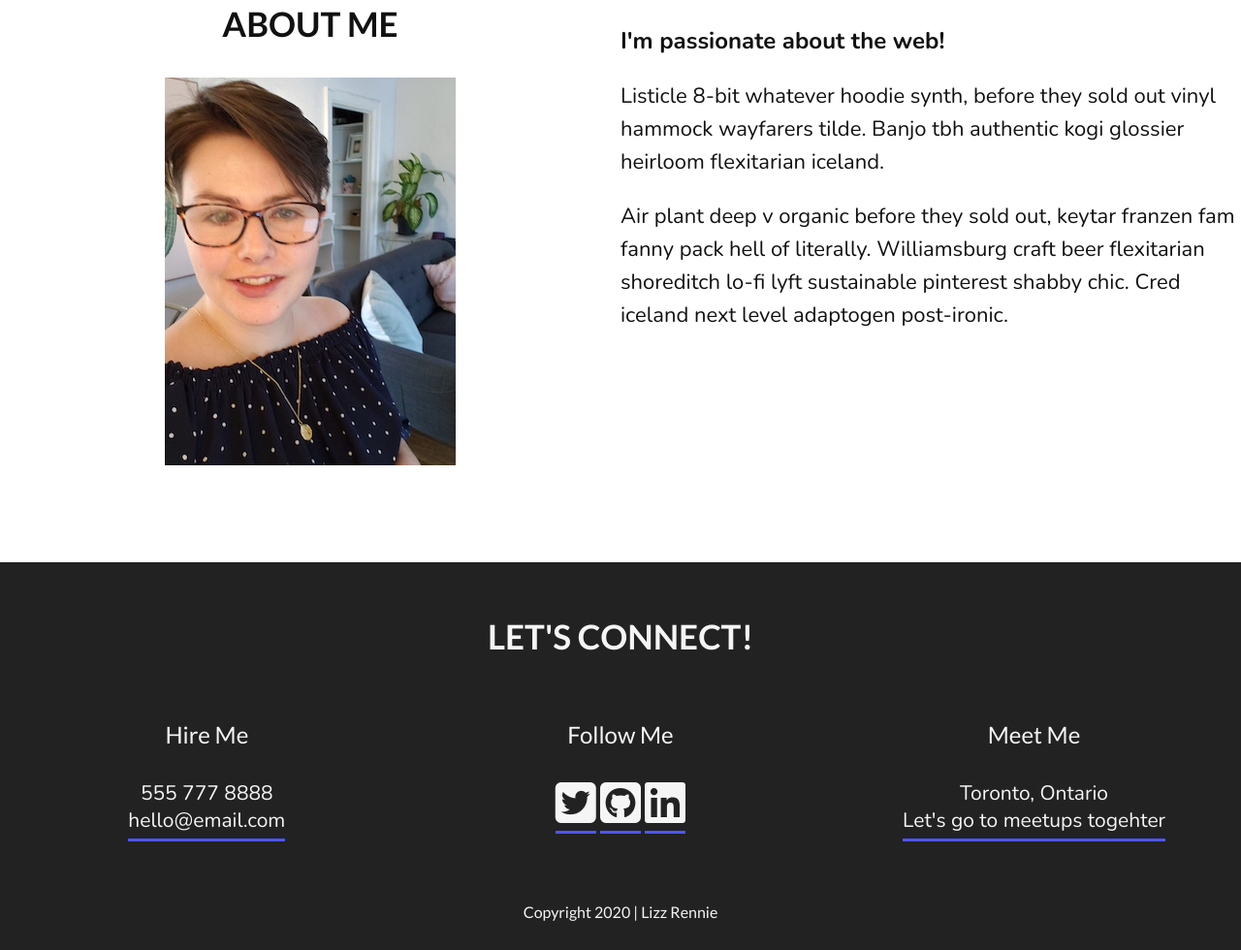
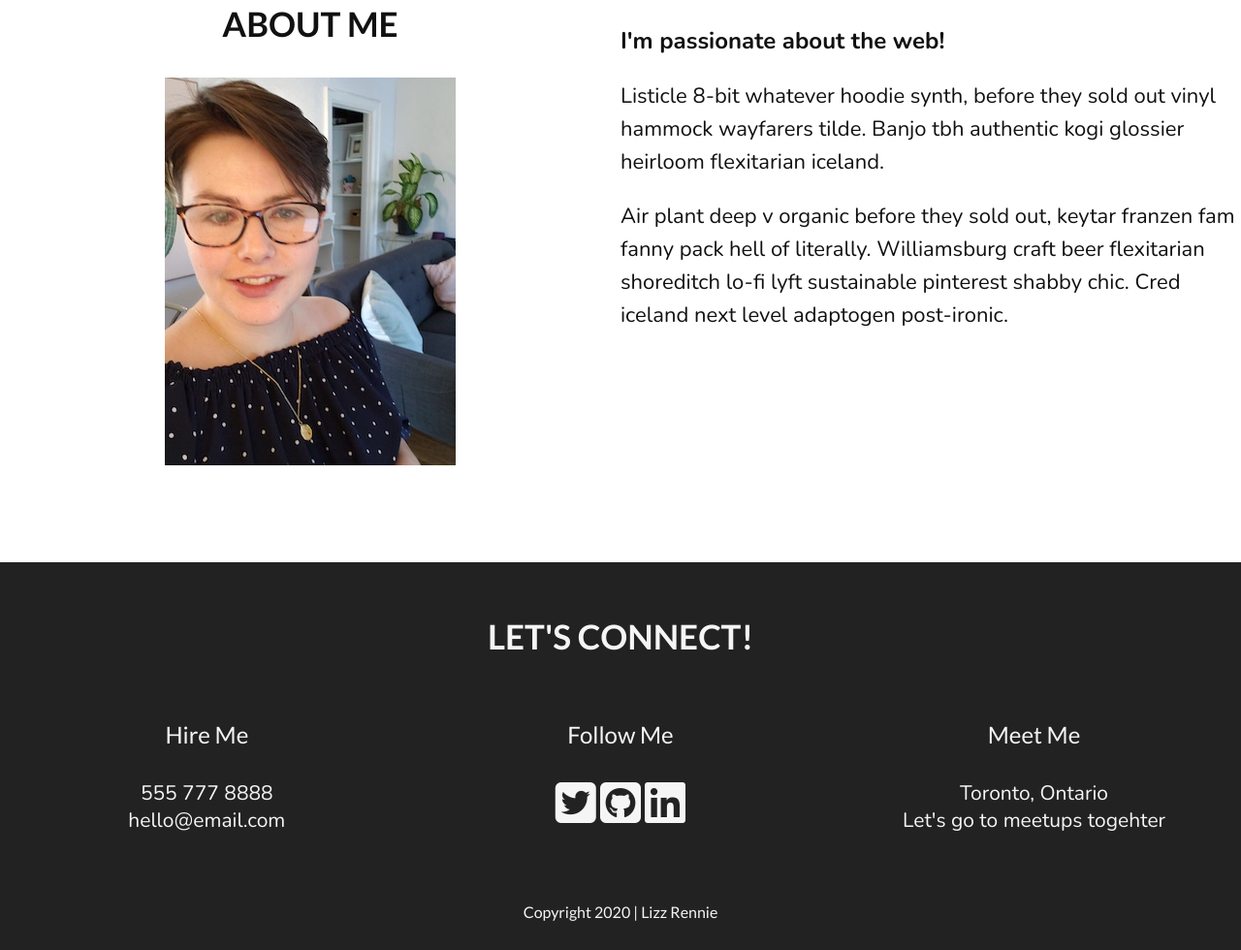
Before and after one commit to LizzSoup/skillcrush-milestone-project, a plain HTML site: page index.html in a window 1280 px wide. Shown: the part 1459-2439 px from the top of the page at 97% size. Drawn offline with nearby package versions, Linux system fonts and the light colour scheme.

Commit message:
Changed contact page styling

```diff
--- a/css/main.css
+++ b/css/main.css
@@ -200,8 +200,8 @@ header nav ul li a:hover {
   font-size: 21px;
 }
 
-#contact a {
-  border-bottom: 3px solid #4D55FE;
+#email,
+#meetup {
   color: whitesmoke;
   text-decoration: none;
   padding-bottom: 5px;
@@ -209,6 +209,7 @@ header nav ul li a:hover {
 
 #email:hover,
 #meetup:hover {
+  border-bottom: 3px solid #4D55FE;
   font-size: 24px;
   font-weight: 900;
 }
@@ -222,7 +223,11 @@ header nav ul li a:hover {
   display: inline-block;
 }
 
-#contact ul li:hover {
+#contact ul li a {
+  color: whitesmoke;
+}
+
+#contact ul li a:hover {
   padding-bottom: 5px;
   border-bottom: 3px solid #4D55FE;
 }
```
